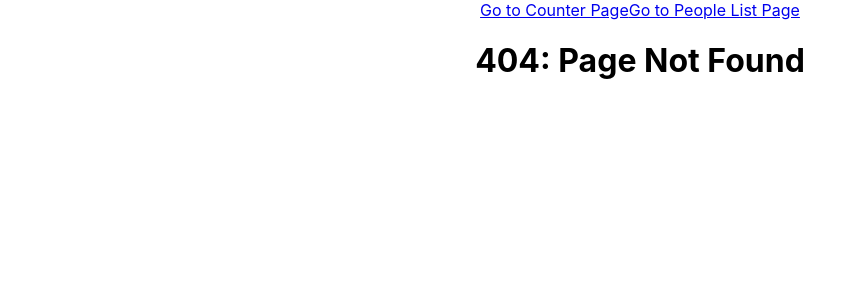
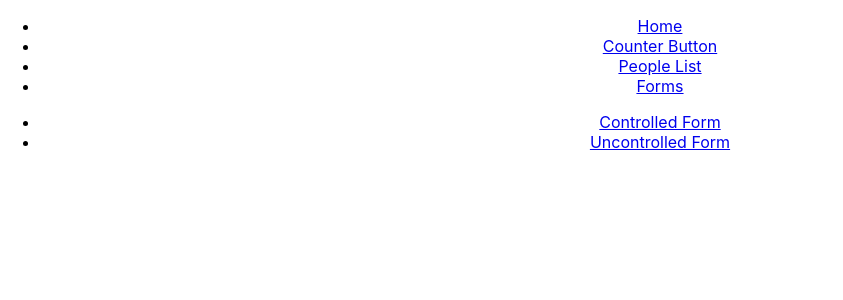
Before and after one commit to ArnoMoerdijk/my-react-app, a React (Create React App) app: page /forms in a window 1280 px wide. Before the commit this address had no page. Shown: the top 300 px of the page, without its empty margins (0-843 px from the left). Built offline with nearby package versions, Linux system fonts and the light colour scheme.

Commit message:
build navigation sidebar

```diff
--- a/src/App.js
+++ b/src/App.js
@@ -9,10 +9,8 @@ import {
   ControlledFormPage,
   UncontrolledFormPage
 } from './pages';
-import { CongradulationsMessage } from './CongradulationsMessage';
-import { CounterButton } from './CounterButton';
-import { Greeting } from './Greeting';
-import { PeopleList } from './PeopleList';
+import { NavBar } from './Navbar';
+import { FormsNavBar} from './FormsNavBar';
 import './App.css';
 
 function App() {
@@ -23,17 +21,20 @@ function App() {
 
   return (
     <div className="App">
-        <Link to="/counter">Go to Counter Page</Link>
-        <Link to="/people-list">Go to People List Page</Link>
+      <NavBar />
+      <div className="App-Header">
         <Routes>
           <Route path="/" element={<HomePage />} />
           <Route path="counter" element={<CounterButtonPage />} />
           <Route path="people-list" element={<PeopleListPage />} />
-          <Route path="controlled" element={<ControlledFormPage />} />
-          <Route path="uncontrolled" element={<UncontrolledFormPage />} />
+          <Route path="forms" element={<FormsNavBar />} >
+            <Route path="controlled" element={<ControlledFormPage />} />
+            <Route path="uncontrolled" element={<UncontrolledFormPage />} />
+          </Route>
           <Route path="*" element={<NotFoundPage />} />
           <Route path="protected" element={<ProtectedPage />} />
         </Routes>
+      </div>
     </div>
   );
 }
--- /dev/null
+++ b/src/FormsNavBar.js
@@ -0,0 +1,14 @@
+import React from "react";
+import { Link, Outlet } from "react-router-dom";
+
+export const FormsNavBar = () => (
+    <ul>
+        <li>
+            <Link to="/forms/controlled">Controlled Form</Link>
+        </li>
+        <li>
+            <Link to="/forms/uncontrolled">Uncontrolled Form</Link>
+        </li>
+        <Outlet/>
+    </ul>
+)
--- /dev/null
+++ b/src/Navbar.js
@@ -0,0 +1,19 @@
+import React from "react";
+import { Link, Outlet } from "react-router-dom";
+
+export const NavBar = () => (
+        <ul>
+            <li>
+                <Link to="/">Home</Link>
+            </li>
+            <li>
+                <Link to="/counter">Counter Button</Link>
+            </li>
+            <li>
+                <Link to="/people-list">People List</Link>
+            </li>
+            <li>
+                <Link to="/forms">Forms</Link>
+            </li>
+        </ul>
+)
--- a/src/index.js
+++ b/src/index.js
@@ -4,12 +4,42 @@ import './index.css';
 import App from './App';
 import reportWebVitals from './reportWebVitals';
 import { BrowserRouter } from "react-router-dom";
+import { Routes, Route, Link, Switch} from 'react-router-dom';
+import {
+  HomePage,
+  CounterButtonPage,
+  PeopleListPage,
+  NotFoundPage,
+  ProtectedPage,
+  ControlledFormPage,
+  UncontrolledFormPage
+} from './pages';
+import { NavBar } from './Navbar';
+import { FormsNavBar} from './FormsNavBar';
+
 
 const root = ReactDOM.createRoot(document.getElementById('root'));
 root.render(
   <React.StrictMode>
     <BrowserRouter>
-      <App />
+    <App />
+    {/* <div className="App">
+      <NavBar />
+      <div className="App-Header">
+      <Routes>
+        <Route path="/" element={<HomePage />}>
+          <Route path="counter" element={<CounterButtonPage />} />
+          <Route path="people-list" element={<PeopleListPage />} />
+          <Route path="forms" element={<FormsNavBar />} >
+            <Route path="controlled" element={<ControlledFormPage />} />
+            <Route path="uncontrolled" element={<UncontrolledFormPage />} />
+          </Route>
+          <Route path="*" element={<NotFoundPage />} />
+          <Route path="protected" element={<ProtectedPage />} />
+        </Route>
+      </Routes>
+      </div>
+      </div> */}
     </BrowserRouter>
   </React.StrictMode>
 );
--- a/src/pages/ControlledFormPage.js
+++ b/src/pages/ControlledFormPage.js
@@ -41,4 +41,4 @@ export const ControlledFormPage = () => {
             }}>Submit</button>
         </form>
     )
-}
+};
--- a/src/pages/UncontrolledFormPage.js
+++ b/src/pages/UncontrolledFormPage.js
@@ -6,7 +6,7 @@ export const UncontrolledFormPage = () => {
     const favoriteColorInput = React.createRef();
     return (
         <form>
-            <h3>Please enter your information</h3>
+            <h3>Please enter your information:</h3>
             <div>
                 <input
                     ref={nameInput}
@@ -38,4 +38,4 @@ export const UncontrolledFormPage = () => {
             }}>Submit</button>
         </form>
     )
-}
+};
```
